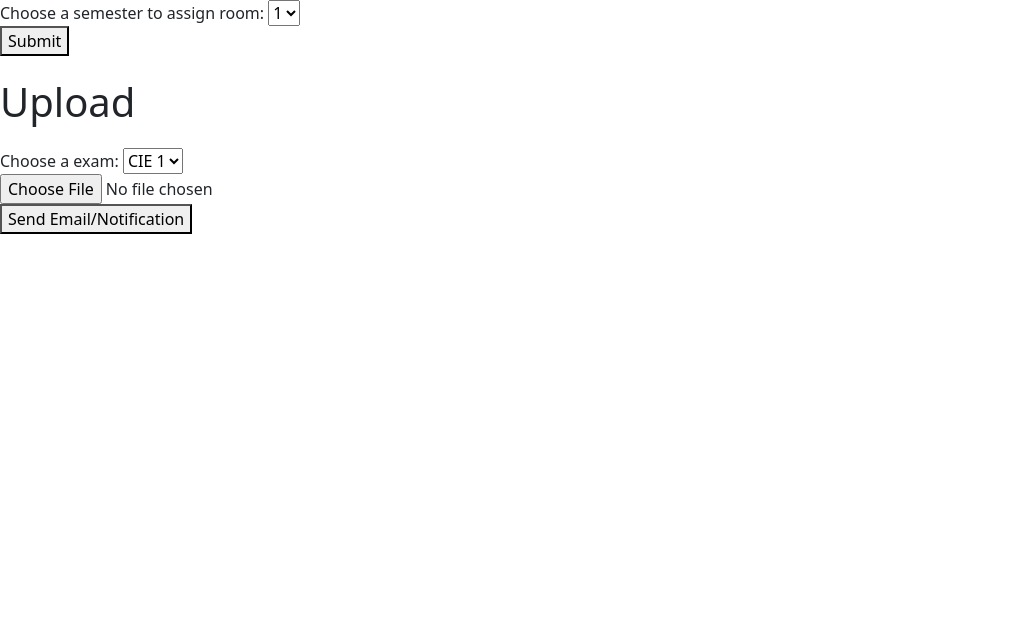
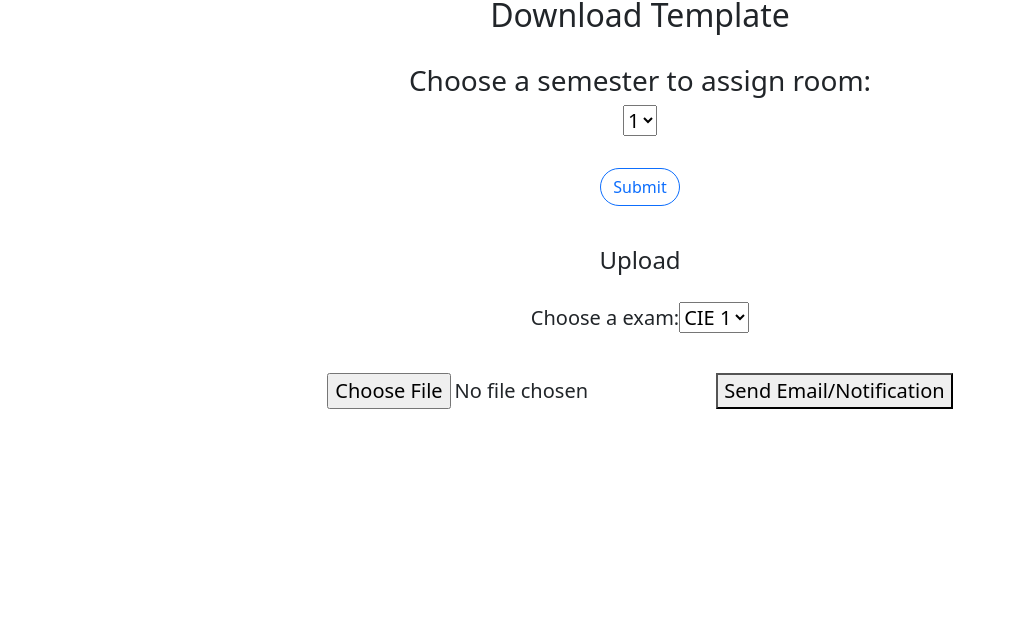
Before and after one commit to CodeIO-BMSCE/CodeIO_CSE_Web_App, a Django app: template CSE_site/online_cie_allocator/templates/exam_allocator_office_assign_students.html in a window 1280 px wide. Shown: the part 158-800 px from the top of the page, without its empty margins (0-1016 px from the left). Run offline with Django 4.2, Linux system fonts and the light colour scheme; the template is opened without the code that fills it, so the values that code supplies are empty; parts of the project's set-up code (start-up, migrations or seed data) failed here and were passed over.

Commit message:
Front_end_Stuffs

```diff
--- a/CSE_site/online_cie_allocator/templates/cie_allocator_navbar.html
+++ b/CSE_site/online_cie_allocator/templates/cie_allocator_navbar.html
@@ -1,9 +1,9 @@
 {% load static %}
-<nav class="navbar p-2 bg-light">
-    <div class="container-fluid p-0">
-        <a class="navbar-brand m-2 p-0 fs-2 d-flex align-items-center justify-content-center" href="{% url 'landing_page' %}">
-            <img src="{% static 'BMS_College_of_Engineering.svg' %}" class="me-2" alt="BMS Logo" height="50"/>
-            Exam Room Allocator
+<nav class="navbar navbar-light bg-light justify-content-between p-3 m-2 border-rounded border-bottom border-secondary">
+    <div class="container-fluid p-0 ">
+        <a class="navbar-brand m-2 p-0 fs-1 d-flex align-items-center justify-content-center" href="{% url 'landing_page' %}">
+            <img src="{% static 'BMS_College_of_Engineering.svg' %}" class="me-4" alt="BMS Logo" height="80"/>
+            <h1>Exam Room Allocator</h1>
         </a>
     </div>
 </nav>
--- a/CSE_site/online_cie_allocator/templates/exam_allocator_office_assign_students.html
+++ b/CSE_site/online_cie_allocator/templates/exam_allocator_office_assign_students.html
@@ -3,11 +3,12 @@
 
 {% block content %}
 
-<p class="fs-1">Download Template</p>
+<p class="fs-2 d-flex justify-content-center align-items-center p-1">Download Template</p>
 <form action="{% url 'exam_allocator_office_assign_students' %}" method="post">
     {% csrf_token %}
-    <label for="semester">Choose a semester to assign room:</label>
-    <select name="semester">
+    <label for="semester" class="fs-3 d-flex justify-content-center align-items-center p-0">Choose a semester to assign room:</label>
+    <div class="fs-5 d-flex justify-content-center align-items-center p-1" >
+        <select name="semester">
         <option value="1">1</option>
         <option value="2">2</option>
         <option value="3">3</option>
@@ -17,32 +18,39 @@
         <option value="7">7</option>
         <option value="8">8</option>
     </select>
+</div>
     <br>
-    <button type="submit">Submit</button>
+    <div class="fs-3 d-flex justify-content-center align-items-center  p-1">
+    <button type="submit" class="rounded-5 btn btn-outline-primary" >Submit</button>
+</div>
 </form>
 
 {% if sem %}
     {% for course_object in course_objects %}
     <!-- TODO: change this to show course.short_code. code being the full code of the course -->
-        <a href="{% url 'exam_allocator_office_assign_students_download_template' course_object.code  %}">{{ course_object.code }}</a>
+        <a href="{% url 'exam_allocator_office_assign_students_download_template' course_object.code  %}"class="d-flex justify-content-around align-items-start">{{ course_object.code }}</a>
     {% endfor %}
 {% endif %}
 
-<p class="fs-1">Upload</p>
+<p class="fs-4 m-2 d-flex justify-content-center align-items-center p-3">Upload</p>
 <form action="{% url 'exam_allocator_office_assign_students_upload' %}" method="post" enctype="multipart/form-data">
     {% csrf_token %}
+    <div class="fs-5 m-2 d-flex justify-content-center align-items-lg-center p-0" >
+    <label for="exam">Choose a exam:</label>
 
-    <label for="exam">Choose a exam:</label>
     <select name="exam">
         <option value="CIE 1">CIE 1</option>
         <option value="CIE 2">CIE 2</option>
         <option value="CIE 3">CIE 3</option>
     </select>
+</div>
     <br>
+    <div class="fs-5 m-2 d-flex justify-content-center align-items-lg-center p-0" >
+    <input type="file" name="excel_file">
 
-    <input type="file" name="excel_file">
     <br>
     <button type="submit">Send Email/Notification</button>
+    </div>
 </form>
 
 {% endblock content %}
```
Also changed, not shown: CSE_site/online_cie_allocator/templates/exam_allocator_office_assign_invigilators.html (+11 -4 lines), CSE_site/online_cie_allocator/templates/exam_allocator_office_dashboard.html (+7 -3 lines).
